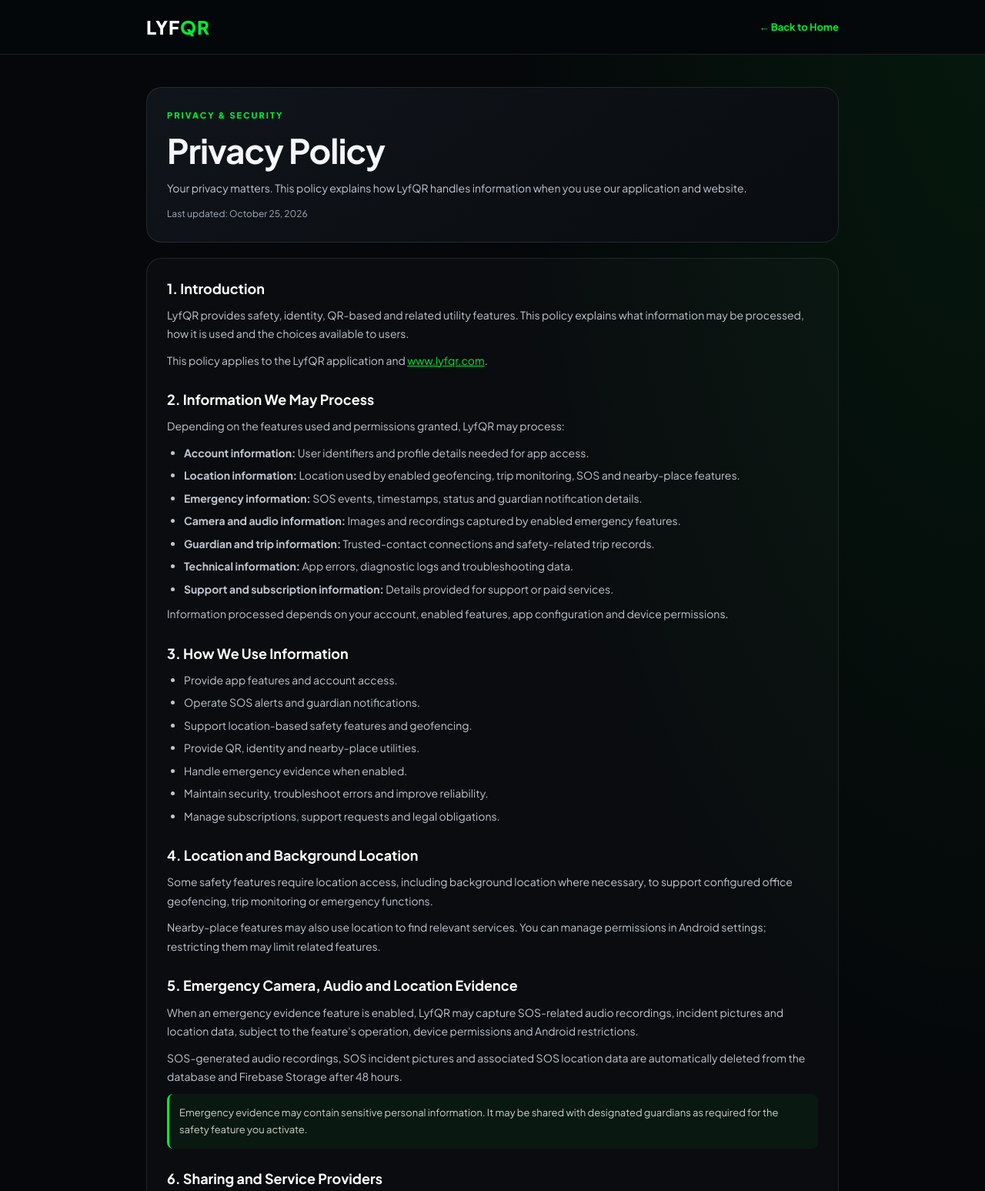
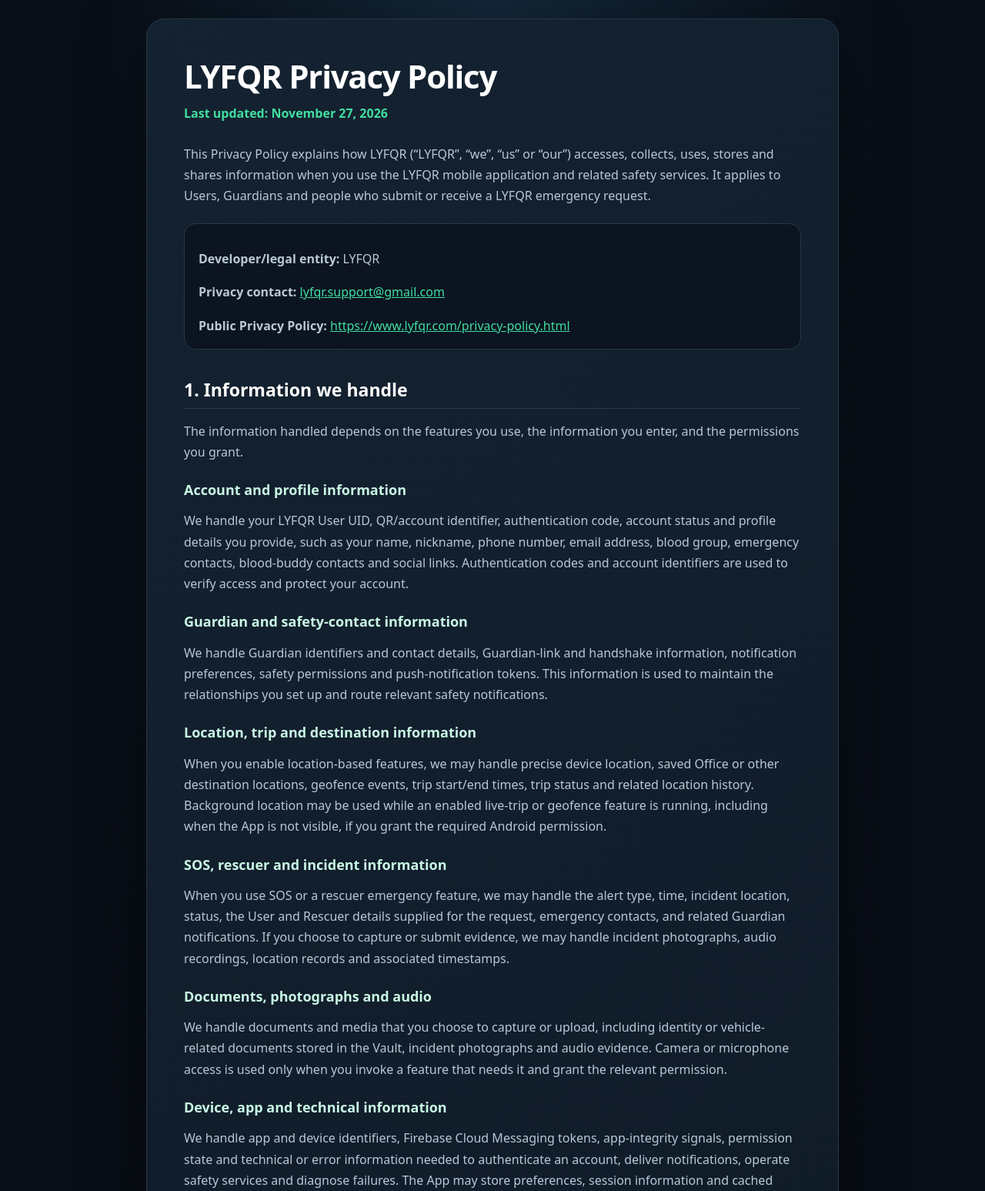
Before and after one commit to SurakshaQR/lyfqr-website, a plain HTML site: page privacy-policy.html in a window 1280 px wide. Shown: the top 1547 px of the page at 77% size. Drawn offline with Linux system fonts and the light colour scheme.

Commit message:
Update privacy-policy.html

```diff
--- a/privacy-policy.html
+++ b/privacy-policy.html
@@ -1,185 +1,147 @@
-
 <!DOCTYPE html>
 <html lang="en">
 <head>
   <meta charset="UTF-8">
   <meta name="viewport" content="width=device-width, initial-scale=1">
-  <title>Privacy Policy | LyfQR</title>
-  <meta name="description" content="LyfQR Privacy Policy covering account information, location, emergency evidence, data retention and deletion.">
-  <meta name="robots" content="index, follow">
-  <meta name="theme-color" content="#05070a">
-  <link rel="canonical" href="https://www.lyfqr.com/privacy-policy.html">
-  <link rel="preconnect" href="https://fonts.googleapis.com">
-  <link rel="preconnect" href="https://fonts.gstatic.com" crossorigin>
-  <link href="https://fonts.googleapis.com/css2?family=Plus+Jakarta+Sans:wght@400;500;600;700;800&display=swap" rel="stylesheet">
-
+  <title>Privacy Policy | LYFQR</title>
+  <meta name="description" content="The LYFQR Privacy Policy explains what information the app handles, how it is used, retained, shared and deleted.">
   <style>
-    :root {
-      --bg:#05070a; --panel:#0d1117; --text:#f5f7fa;
-      --muted:#a5adb8; --green:#00ed32; --border:rgba(255,255,255,.10);
-    }
+    :root { color-scheme: dark; --bg:#080d16; --surface:#101a28; --text:#edf4fa; --muted:#b9c8d6; --accent:#42dda0; --line:#263849; }
     * { box-sizing:border-box; }
-    html { scroll-behavior:smooth; }
-    body {
-      margin:0; font-family:'Plus Jakarta Sans',sans-serif;
-      background:radial-gradient(at 100% 0%,rgba(0,237,50,.08),transparent 35%),var(--bg);
-      color:var(--text); line-height:1.75;
-    }
-    a { color:var(--green); overflow-wrap:anywhere; }
-    .container { width:min(900px,calc(100% - 32px)); margin:auto; }
-    header { border-bottom:1px solid var(--border); background:rgba(5,7,10,.92); }
-    .nav { min-height:70px; display:flex; align-items:center; justify-content:space-between; gap:16px; }
-    .brand { color:white; text-decoration:none; font-size:24px; font-weight:800; letter-spacing:1px; }
-    .brand span { color:var(--green); }
-    .home-link { font-size:13px; font-weight:700; text-decoration:none; }
-    main { padding:42px 0 60px; }
-    .intro,.content { border:1px solid var(--border); border-radius:20px; }
-    .intro { padding:26px; background:linear-gradient(145deg,#10151b,#090c10); margin-bottom:20px; }
-    .eyebrow { color:var(--green); text-transform:uppercase; letter-spacing:2px; font-size:11px; font-weight:800; }
-    h1 { font-size:clamp(30px,5vw,44px); line-height:1.2; margin:10px 0; letter-spacing:-1px; }
-    .updated { color:var(--muted); font-size:12px; margin-top:8px; }
-    .content { padding:26px; background:rgba(255,255,255,.025); }
-    section { margin-bottom:26px; scroll-margin-top:20px; }
-    section:last-child { margin-bottom:0; }
-    h2 { font-size:18px; line-height:1.45; margin:0 0 9px; color:white; }
-    p,li { color:#c1c7d0; font-size:14px; }
-    p { margin:0 0 10px; }
-    ul { padding-left:22px; margin:8px 0; }
-    li { margin-bottom:5px; }
-    .notice { padding:13px; border-left:3px solid var(--green); background:rgba(0,237,50,.055); border-radius:8px; font-size:13px; color:#cbd4cd; }
-    footer { border-top:1px solid var(--border); padding:24px 0; color:var(--muted); font-size:12px; text-align:center; }
-    footer a { margin:0 8px; text-decoration:none; }
-    @media(max-width:600px) {
-      main { padding:24px 0 38px; }
-      .intro,.content { padding:19px; border-radius:16px; }
-      .nav { min-height:62px; }
-      .brand { font-size:21px; }
-    }
+    body { margin:0; padding:24px 16px 48px; background:radial-gradient(ellipse at top, #13283a 0, var(--bg) 58%); color:var(--text); font:16px/1.7 system-ui,-apple-system,"Segoe UI",sans-serif; }
+    main { max-width:900px; margin:0 auto; padding:clamp(22px,5vw,48px); border:1px solid var(--line); border-radius:24px; background:linear-gradient(145deg,rgba(20,34,49,.98),rgba(12,19,30,.98)); box-shadow:0 24px 80px #0008; }
+    h1,h2,h3 { line-height:1.25; color:#fff; }
+    h1 { margin:0 0 8px; font-size:clamp(30px,5vw,42px); letter-spacing:-.03em; }
+    h2 { margin:38px 0 12px; padding-bottom:9px; border-bottom:1px solid var(--line); font-size:23px; }
+    h3 { margin:24px 0 8px; color:#c9f7e4; font-size:18px; }
+    p,li { color:var(--muted); }
+    a { color:var(--accent); overflow-wrap:anywhere; }
+    .updated { color:var(--accent); font-weight:650; margin-bottom:26px; }
+    .contact,.notice { padding:16px 18px; border:1px solid var(--line); border-radius:15px; background:#0b1420; }
+    .contact { margin:22px 0; }
+    .contact p:last-child { margin-bottom:0; }
+    ul { padding-left:24px; }
+    li { padding-left:4px; margin:7px 0; }
+    footer { margin-top:36px; padding-top:20px; border-top:1px solid var(--line); color:var(--muted); font-size:14px; }
   </style>
 </head>
-
 <body>
+<main>
   <header>
-  <nav class="container nav">
-    <a class="brand" href="https://www.lyfqr.com/" aria-label="LyfQR Home">LYF<span>QR</span></a>
-    <a class="home-link" href="https://www.lyfqr.com/">← Back to Home</a>
-  </nav>
+    <h1>LYFQR Privacy Policy</h1>
+    <div class="updated">Last updated: November 27, 2026</div>
+    <p>This Privacy Policy explains how LYFQR (&ldquo;LYFQR&rdquo;, &ldquo;we&rdquo;, &ldquo;us&rdquo; or &ldquo;our&rdquo;) accesses, collects, uses, stores and shares information when you use the LYFQR mobile application and related safety services. It applies to Users, Guardians and people who submit or receive a LYFQR emergency request.</p>
   </header>
 
-<main class="container">
-  <div class="intro">
-    <div class="eyebrow">Privacy &amp; Security</div>
-    <h1>Privacy Policy</h1>
-    <p>Your privacy matters. This policy explains how LyfQR handles information when you use our application and website.</p>
-    <div class="updated">Last updated: October 25, 2026</div>
+  <div class="contact">
+    <p><strong>Developer/legal entity:</strong> LYFQR</p>
+    <p><strong>Privacy contact:</strong> <a href="mailto:lyfqr.support@gmail.com">lyfqr.support@gmail.com</a></p>
+    <p><strong>Public Privacy Policy:</strong> <a href="https://www.lyfqr.com/privacy-policy.html">https://www.lyfqr.com/privacy-policy.html</a></p>
   </div>
 
-  <div class="content">
-    <section id="introduction">
-      <h2>1. Introduction</h2>
-      <p>LyfQR provides safety, identity, QR-based and related utility features. This policy explains what information may be processed, how it is used and the choices available to users.</p>
-      <p>This policy applies to the LyfQR application and <a href="https://www.lyfqr.com/">www.lyfqr.com</a>.</p>
-    </section>
+  <section id="information">
+    <h2>1. Information we handle</h2>
+    <p>The information handled depends on the features you use, the information you enter, and the permissions you grant.</p>
 
-    <section id="information">
-      <h2>2. Information We May Process</h2>
-      <p>Depending on the features used and permissions granted, LyfQR may process:</p>
-      <ul>
-        <li><strong>Account information:</strong> User identifiers and profile details needed for app access.</li>
-        <li><strong>Location information:</strong> Location used by enabled geofencing, trip monitoring, SOS and nearby-place features.</li>
-        <li><strong>Emergency information:</strong> SOS events, timestamps, status and guardian notification details.</li>
-        <li><strong>Camera and audio information:</strong> Images and recordings captured by enabled emergency features.</li>
-        <li><strong>Guardian and trip information:</strong> Trusted-contact connections and safety-related trip records.</li>
-        <li><strong>Technical information:</strong> App errors, diagnostic logs and troubleshooting data.</li>
-        <li><strong>Support and subscription information:</strong> Details provided for support or paid services.</li>
-      </ul>
-      <p>Information processed depends on your account, enabled features, app configuration and device permissions.</p>
+    <h3>Account and profile information</h3>
+    <p>We handle your LYFQR User UID, QR/account identifier, authentication code, account status and profile details you provide, such as your name, nickname, phone number, email address, blood group, emergency contacts, blood-buddy contacts and social links. Authentication codes and account identifiers are used to verify access and protect your account.</p>
+
+    <h3>Guardian and safety-contact information</h3>
+    <p>We handle Guardian identifiers and contact details, Guardian-link and handshake information, notification preferences, safety permissions and push-notification tokens. This information is used to maintain the relationships you set up and route relevant safety notifications.</p>
+
+    <h3>Location, trip and destination information</h3>
+    <p>When you enable location-based features, we may handle precise device location, saved Office or other destination locations, geofence events, trip start/end times, trip status and related location history. Background location may be used while an enabled live-trip or geofence feature is running, including when the App is not visible, if you grant the required Android permission.</p>
+
+    <h3>SOS, rescuer and incident information</h3>
+    <p>When you use SOS or a rescuer emergency feature, we may handle the alert type, time, incident location, status, the User and Rescuer details supplied for the request, emergency contacts, and related Guardian notifications. If you choose to capture or submit evidence, we may handle incident photographs, audio recordings, location records and associated timestamps.</p>
+
+    <h3>Documents, photographs and audio</h3>
+    <p>We handle documents and media that you choose to capture or upload, including identity or vehicle-related documents stored in the Vault, incident photographs and audio evidence. Camera or microphone access is used only when you invoke a feature that needs it and grant the relevant permission.</p>
+
+    <h3>Device, app and technical information</h3>
+    <p>We handle app and device identifiers, Firebase Cloud Messaging tokens, app-integrity signals, permission state and technical or error information needed to authenticate an account, deliver notifications, operate safety services and diagnose failures. The App may store preferences, session information and cached feature data on your device.</p>
   </section>
 
   <section id="use">
-      <h2>3. How We Use Information</h2>
+    <h2>2. How we use information</h2>
+    <p>We use information to:</p>
     <ul>
-        <li>Provide app features and account access.</li>
-        <li>Operate SOS alerts and guardian notifications.</li>
-        <li>Support location-based safety features and geofencing.</li>
-        <li>Provide QR, identity and nearby-place utilities.</li>
-        <li>Handle emergency evidence when enabled.</li>
-        <li>Maintain security, troubleshoot errors and improve reliability.</li>
-        <li>Manage subscriptions, support requests and legal obligations.</li>
+      <li>create, authenticate and maintain LYFQR accounts;</li>
+      <li>connect a User with the Guardians and safety contacts selected by that User;</li>
+      <li>provide QR-based account access, profile, referral and safety features;</li>
+      <li>monitor a live trip or configured Office/destination geofence and send related alerts;</li>
+      <li>create and deliver SOS, rescuer, Guardian and other requested notifications;</li>
+      <li>store, display and delete documents or incident media at your direction;</li>
+      <li>provide maps, place search and location-related features;</li>
+      <li>protect the service, prevent abuse, troubleshoot errors and comply with legal obligations.</li>
     </ul>
+    <p>We do not use precise safety location or private Vault documents to serve advertising. We do not sell personal information.</p>
   </section>
 
-    <section id="location">
-      <h2>4. Location and Background Location</h2>
-      <p>Some safety features require location access, including background location where necessary, to support configured office geofencing, trip monitoring or emergency functions.</p>
-      <p>Nearby-place features may also use location to find relevant services. You can manage permissions in Android settings; restricting them may limit related features.</p>
-    </section>
-
-    <section id="emergency-evidence">
-      <h2>5. Emergency Camera, Audio and Location Evidence</h2>
-      <p>When an emergency evidence feature is enabled, LyfQR may capture SOS-related audio recordings, incident pictures and location data, subject to the feature's operation, device permissions and Android restrictions.</p>
-      <p>SOS-generated audio recordings, SOS incident pictures and associated SOS location data are automatically deleted from the database and Firebase Storage after 48 hours.</p>
-      <div class="notice">Emergency evidence may contain sensitive personal information. It may be shared with designated guardians as required for the safety feature you activate.</div>
+  <section id="location-permissions">
+    <h2>3. Location and permissions</h2>
+    <p>The App requests location, background-location, camera, microphone, notification, phone or other Android permissions only when a feature needs them. You can manage permissions in Android settings. If you deny or later revoke a permission, the related feature may be unavailable or may stop working.</p>
+    <p>Office geofence monitoring and live location are enabled only through the relevant feature setup and permissions. Location accuracy and availability depend on your device, operating system, GPS, battery, network and third-party services.</p>
   </section>
 
   <section id="sharing">
-      <h2>6. Sharing and Service Providers</h2>
-      <p>Information may be shared with designated guardians to provide configured safety features. LyfQR may use service providers, including applicable Google Firebase services for databases, notifications or file storage, and Google Maps or Places for location-based utilities.</p>
-      <p>Information may also be disclosed where required by applicable law. Actual sharing depends on the services and integrations used by LyfQR.</p>
+    <h2>4. How information is shared</h2>
+    <p>We share information only as needed to operate the features you use:</p>
+    <ul>
+      <li>With your linked Guardians, relevant profile, trip, destination, location and emergency information may be shared so they can receive the safety alerts you enable.</li>
+      <li>With a Rescuer or emergency contact, relevant request details may be shared when an emergency request is initiated or handled.</li>
+      <li>With service providers that process information for LYFQR, including Firebase and Google services used for authentication, database, file storage, Cloud Functions, push messaging, maps and place search.</li>
+      <li>With authorities or other parties when required by law, to protect someone's safety, enforce our Terms or investigate fraud or misuse.</li>
+    </ul>
+    <p>Firebase and Google may process information on infrastructure located in different countries, subject to their service terms and applicable law. We do not make your private profile, location, Vault documents or incident media public.</p>
   </section>
 
   <section id="retention">
-      <h2>7. Data Retention and Deletion</h2>
-      <p>SOS-generated audio recordings, SOS incident pictures and associated SOS location data are automatically deleted from the database and Firebase Storage after 48 hours.</p>
-      <p>When the in-app account deletion process is completed, applicable profile fields are cleared. These may include name, nickname, registered email stored in the profile, mobile number, blood group, emergency contacts, Blood Buddy details, social links and applicable vault profile or document fields.</p>
-      <p>Certain identifiers, including <strong>User UID, Unique Code, Guardian UID and Handshake Code</strong>, may remain stored to support account identification and safety-related connections.</p>
-      <p>Other information, such as guardian connections, trip records and technical logs, may be subject to separate retention and deletion rules. For account deletion assistance, visit our <a href="https://www.lyfqr.com/delete-data.html">Account Deletion &amp; Data page</a> or email <a href="mailto:lyfqr.support@gmail.com">lyfqr.support@gmail.com</a>.</p>
-      <div class="notice">Clearing profile information and deleting SOS evidence are separate processes. Different information types may have different retention periods.</div>
+    <h2>5. Retention</h2>
+    <p>We keep account and profile information while the account is active and for as long as needed to provide LYFQR, resolve disputes, protect the service and meet legal obligations. Saved trip and location records are retained as needed for the safety features and account history, subject to deletion requests and applicable retention requirements.</p>
+    <p>You may delete individual Vault documents or other content where the App provides a deletion control. SOS evidence is targeted for cleanup after it is older than 48 hours. The scheduled cleanup runs weekly, so removal may occur several days after the 48-hour threshold and may take approximately up to a week under normal operation. Cleanup timing can vary. Other records may have different retention periods.</p>
+  </section>
+
+  <section id="deletion">
+    <h2>6. Account and data deletion</h2>
+    <p>You may request permanent account and associated data deletion through Account Control &gt; Delete My Account Permanently in the App or through our external account-deletion request page: <a href="https://www.lyfqr.com/delete-data.html">https://www.lyfqr.com/delete-data.html</a>. We will verify that you control the account before processing the request.</p>
+    <p>After verification, we will delete the LYFQR account and associated personal data from the active systems we control, including Firebase Authentication, Firestore and Firebase Storage. We will also remove or unlink associated Guardian links, trips, notifications and uploaded content where they relate to the deleted account. We will complete verified requests without undue delay.</p>
+    <p>We may retain a limited amount of information where required by law or reasonably necessary for security, fraud prevention or an active dispute. Any retained information will be restricted to that purpose and deleted when the purpose ends. Account deletion is permanent and may stop the QR card, Guardian links and access to safety history or documents. Save any information you need before confirming deletion.</p>
   </section>
 
   <section id="security">
-      <h2>8. Data Security</h2>
-      <p>LyfQR uses safeguards intended to protect information from unauthorized access, loss, misuse or disclosure. However, no electronic storage or transmission method can be guaranteed completely secure.</p>
+    <h2>7. Security</h2>
+    <p>We use administrative, technical and organizational safeguards intended to protect information. No internet transmission or storage system can be guaranteed completely secure. Keep your QR/account credentials private and notify us if you suspect unauthorized access.</p>
+  </section>
+
+  <section id="choices-rights">
+    <h2>8. Your choices and rights</h2>
+    <p>You can manage Android permissions, notification preferences, Guardian notification settings and individual files through the features provided in the App. Depending on your location, you may have rights to request access to, correction of or deletion of your information. Contact us using the details below; we may verify your identity before responding.</p>
   </section>
 
   <section id="children">
-      <h2>9. Children's Privacy</h2>
-      <p>LyfQR's target audience and handling of children's information are subject to applicable laws and the audience declared for the application. Information about children must be handled in accordance with applicable requirements.</p>
-    </section>
-
-    <section id="choices">
-      <h2>10. Your Choices and Rights</h2>
-      <p>Subject to applicable law, users may request access to, correction of or deletion of eligible personal information. Users can manage device permissions in Android settings. Disabling required permissions may limit related features.</p>
+    <h2>9. Children</h2>
   </section>
 
   <section id="changes">
-      <h2>11. Changes to This Policy</h2>
-      <p>This policy may be updated when LyfQR features, data practices or legal obligations change. The latest version will be published on our official website.</p>
+    <h2>10. Changes to this Policy</h2>
+    <p>We may update this Policy when LYFQR or its data practices change. We will update the date above and provide notice in the App or by another appropriate method where required.</p>
   </section>
 
   <section id="contact">
-      <h2>12. Contact Us</h2>
-      <p>For privacy questions or requests concerning personal information:</p>
-      <ul>
-        <li><strong>Application:</strong> LyfQR</li>
-        <li><strong>Website:</strong> <a href="https://www.lyfqr.com/">www.lyfqr.com</a></li>
-        <li><strong>Email:</strong> <a href="mailto:lyfqr.support@gmail.com">lyfqr.support@gmail.com</a></li>
-      </ul>
-      <p>Please do not send passwords or authentication codes by email.</p>
+    <h2>11. Contact</h2>
+    <p><strong>Developer/legal entity:</strong> LYFQR</p>
+    <p><strong>Privacy contact:</strong> <a href="mailto:lyfqr.support@gmail.com">lyfqr.support@gmail.com</a></p>
   </section>
-  </div>
-</main>
+
+  <section id="public-web-version">
+    <h2>Public web version</h2>
+    <p><a href="https://www.lyfqr.com/privacy-policy.html">https://www.lyfqr.com/privacy-policy.html</a></p>
+  </section>
 
   <footer>
-  <div class="container">
-    © 2026 LyfQR. All rights reserved.
-    <p>
-      <a href="https://www.lyfqr.com/">Home</a>
-      <a href="https://www.lyfqr.com/privacy-policy.html">Privacy Policy</a>
-      <a href="https://www.lyfqr.com/delete-data.html">Account Deletion</a>
-      <a href="mailto:lyfqr.support@gmail.com">Contact Support</a>
-    </p>
-  </div>
+    <p><a href="https://www.lyfqr.com/delete-data.html">Account deletion</a></p>
   </footer>
+</main>
 </body>
 </html>
```
Lines whose indentation alone changed are shown as unchanged.
